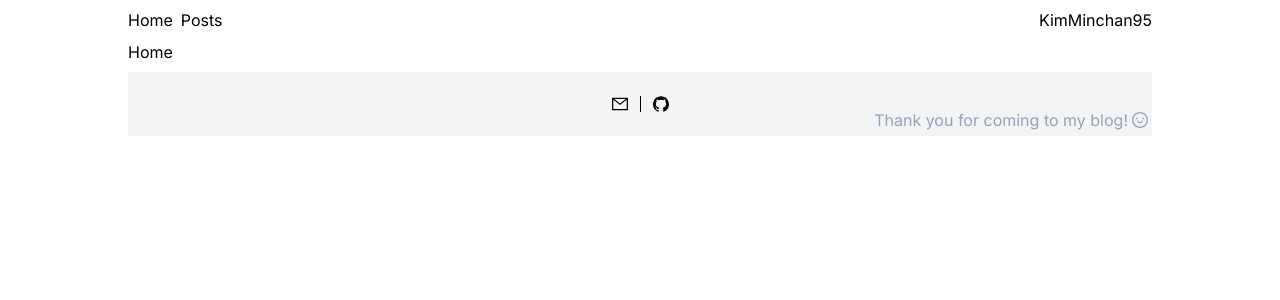
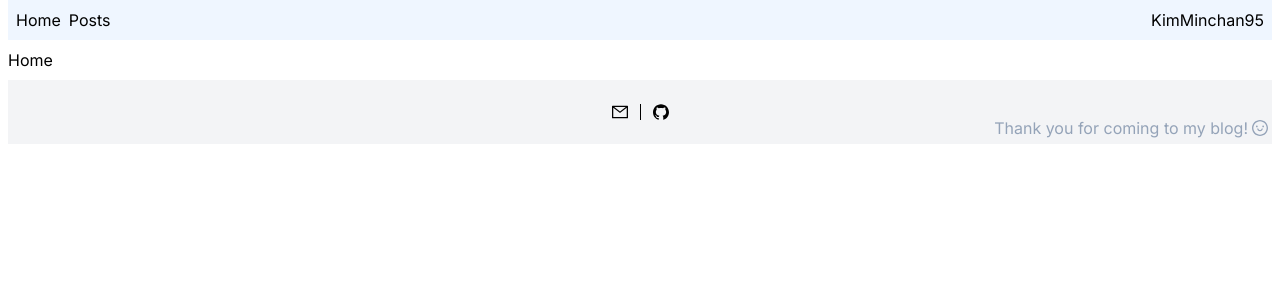
Before and after one commit to KimMinchan95/blog, a Next.js app: page / in a window 1280 px wide. Shown: the top 300 px of the page. Built offline with nearby package versions, Linux system fonts and the light colour scheme.

Commit message:
feat : header 1차 수정

```diff
--- a/app/layout.tsx
+++ b/app/layout.tsx
@@ -1,7 +1,7 @@
 import "./globals.css";
+import clsx from "clsx";
 
 import { Inter } from "next/font/google";
-import clsx from "clsx";
 
 import Header from "app/layout/Header";
 import Footer from "app/layout/Footer";
@@ -17,12 +17,12 @@ const RootLayout = ({ children }: { children: React.ReactNode }) => {
     <html lang="en">
       <body
         className={clsx(
-          "min-h-full w-full flex flex-col items-center p-2",
+          "min-h-full w-full flex flex-col items-center p-2 pt-0",
           inter.className,
         )}
       >
         <Header />
-        <main className="w-full max-w-5xl py-2">{children}</main>
+        <main className="w-full max-w-7xl py-2">{children}</main>
         <Footer />
       </body>
     </html>
--- a/app/layout/Footer.tsx
+++ b/app/layout/Footer.tsx
@@ -5,7 +5,7 @@ import { footerItems } from "./util";
 
 const Footer = () => {
   return (
-    <footer className="grid place-content-center w-full max-w-5xl h-16 bg-gray-100 relative">
+    <footer className="grid place-content-center w-full max-w-7xl h-16 bg-gray-100 relative">
       <div className="flex items-center divide-x divide-black text-l">
         {footerItems.map(({ subject, href, Icon }) => (
           <div key={subject} className="px-3">
--- a/app/layout/Header.tsx
+++ b/app/layout/Header.tsx
@@ -4,7 +4,7 @@ import navlinks from "util/data/navlinks";
 
 const Header = () => {
   return (
-    <header className="w-full sticky max-w-5xl flex justify-between">
+    <header className="flex items-center w-full sticky max-w-7xl justify-between bg-blue-50 h-10 px-2">
       <nav className="flex gap-2">
         {navlinks.map(({ title, url }) => {
           return (
```
